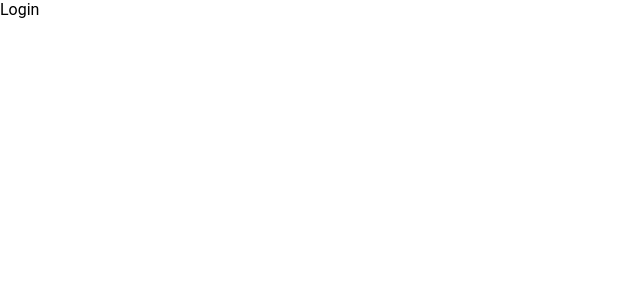
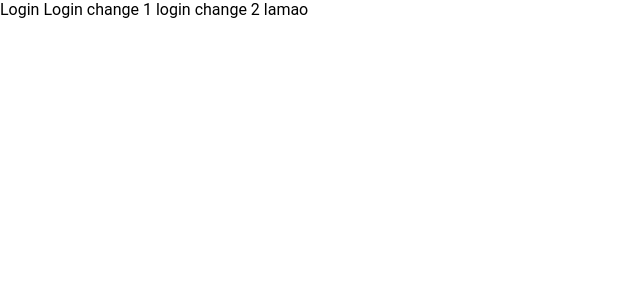
Before and after one commit to PavanP16/FDFED_IG, a React (Vite) app: page /login in a window 1280 px wide. Shown: the top 300 px of the page, without its empty margins (0-640 px from the left). Built offline with nearby package versions, Linux system fonts and the light colour scheme.

Commit message:
before pull 1

```diff
--- a/src/pages/Login.jsx
+++ b/src/pages/Login.jsx
@@ -3,6 +3,9 @@ const Login = () => {
   return (
     <div>
       Login
+      Login change 1
+      login change 2
+      lamao
     </div>
   )
 }
```
